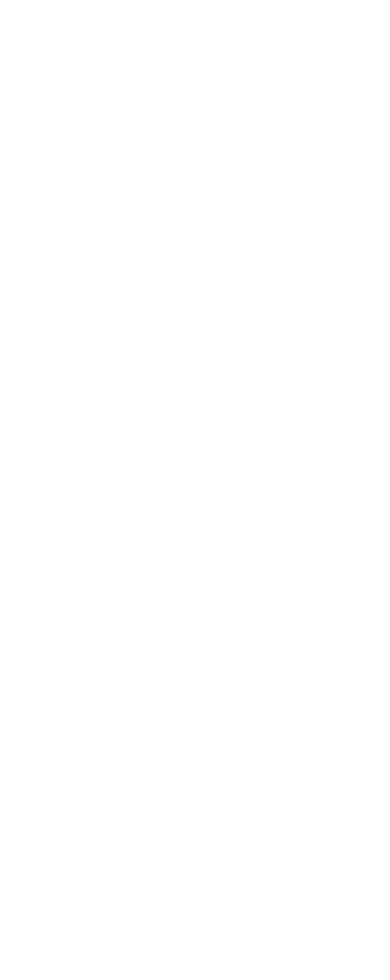
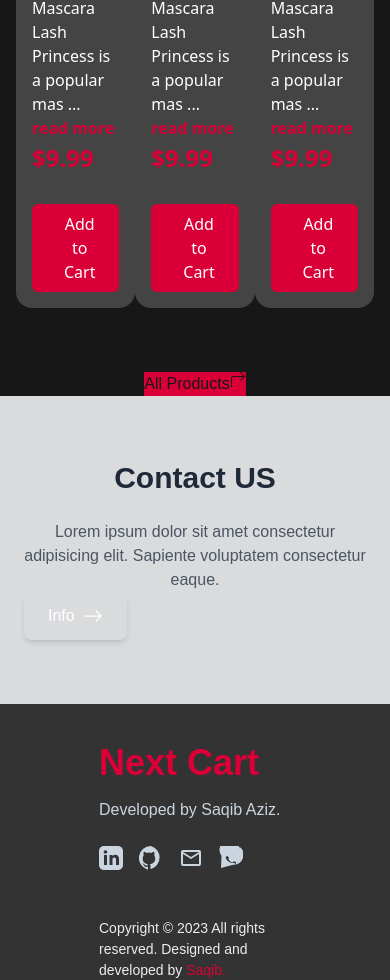
Before and after one commit to AQSA-ABDULLAH/ecommerce-s-app-with-seo, a Next.js app: page / in a window 390 px wide. Shown: the part 3413-4393 px from the top of the page. Before the commit the page ends 2720 px from the top, so only its background shows below. Built offline with nearby package versions, Linux system fonts and the light colour scheme.

Commit message:
create products

```diff
--- a/app/page.js
+++ b/app/page.js
@@ -1,7 +1,9 @@
+import ContactSection from "@/components/contact-us/ContactUs";
 import Footer from "@/components/footer/Footer";
 import Header from "@/components/hero/Header";
 import Hero from "@/components/hero/Hero";
 import Main from "@/components/main/Main";
+import Products from "@/components/products/Products";
 import Image from "next/image";
 
 export default function Home() {
@@ -9,6 +11,8 @@ export default function Home() {
     <>
       <Hero />
       <Main />
+      <Products />
+      <ContactSection />
       <Footer />
     </>
   );
--- /dev/null
+++ b/app/products/page.jsx
@@ -0,0 +1,9 @@
+import React from 'react'
+
+function page() {
+  return (
+    <div>page</div>
+  )
+}
+
+export default page
--- /dev/null
+++ b/components/contact-us/ContactUs.jsx
@@ -0,0 +1,50 @@
+import React from 'react';
+
+function ContactSection() {
+  return (
+    <div className="relative bg-gray-100 py-16">
+      {/* Overlay */}
+      <div className="absolute inset-0 bg-black opacity-10"></div>
+
+      {/* Container */}
+      <div className="relative max-w-7xl mx-auto px-6 lg:px-8">
+        {/* Content */}
+        <div className="text-center space-y-6">
+          <h2 className="text-3xl font-bold text-gray-800">
+            Contact <span className="text-primary">US</span>
+          </h2>
+          <p className="text-gray-600">
+            Lorem ipsum dolor sit amet consectetur adipisicing elit. Sapiente voluptatem consectetur eaque.
+          </p>
+          <a href="/contact">
+            <button
+              type="button"
+              className="bg-primary text-white px-6 py-3 rounded-lg shadow-md hover:bg-primary-dark flex items-center space-x-2"
+            >
+              <span>Info</span>
+              <span className="text-white">
+                <svg
+                  stroke="currentColor"
+                  fill="currentColor"
+                  strokeWidth="0"
+                  viewBox="0 0 16 16"
+                  aria-hidden="true"
+                  focusable="false"
+                  className="h-5 w-5"
+                  xmlns="http://www.w3.org/2000/svg"
+                >
+                  <path
+                    fillRule="evenodd"
+                    d="M1 8a.5.5 0 0 1 .5-.5h11.793l-3.147-3.146a.5.5 0 0 1 .708-.708l4 4a.5.5 0 0 1 0 .708l-4 4a.5.5 0 0 1-.708-.708L13.293 8.5H1.5A.5.5 0 0 1 1 8z"
+                  ></path>
+                </svg>
+              </span>
+            </button>
+          </a>
+        </div>
+      </div>
+    </div>
+  );
+}
+
+export default ContactSection;
--- a/components/footer/Footer.jsx
+++ b/components/footer/Footer.jsx
@@ -1,9 +1,96 @@
-import React from 'react'
+import React from "react";
 
-function Footer() {
+const Footer = () => {
   return (
-    <div>Footer</div>
-  )
-}
+    <footer className="bg-[#000000CC] text-[#EDEDED]">
+      <div className="mx-[83px] px-[16px] py-[32px]">
+        {/* Logo and Developer Info */}
+        <a href="/" className="text-[#DA0037] text-[36px] font-bold">
+          Next Cart
+        </a>
+        <p className="mt-[8px] text-[16px] text-[#CBD5E0]">Developed by Saqib Aziz.</p>
 
-export default Footer
+        {/* Social Media Links */}
+        <div className="flex space-x-4 mt-[8px] pt-[16px]">
+          <a
+            href="https://www.linkedin.com/in/saqib-aziz41/"
+            target="_blank"
+            rel="noopener noreferrer"
+            className="text-[#CBD5E0] hover:text-white transition"
+          >
+            <svg
+              className="h-6 w-6"
+              fill="currentColor"
+              xmlns="http://www.w3.org/2000/svg"
+              viewBox="0 0 24 24"
+            >
+              <path d="M19 0h-14c-2.8 0-5 2.2-5 5v14c0 2.8 2.2 5 5 5h14c2.8 0 5-2.2 5-5v-14c0-2.8-2.2-5-5-5zm-11 19h-3v-10h3v10zm-1.5-11.3c-1 0-1.8-.8-1.8-1.7s.8-1.7 1.8-1.7c1 0 1.8.8 1.8 1.7s-.8 1.7-1.8 1.7zm13.5 11.3h-3v-5.3c0-1.3-.5-2.2-1.6-2.2-.9 0-1.5.6-1.8 1.2-.1.2-.1.5-.1.8v5.5h-3v-10h3v1.4c.4-.7 1.2-1.6 2.9-1.6 2.1 0 3.6 1.4 3.6 4.3v5.9z" />
+            </svg>
+          </a>
+          <a
+            href="https://github.com/"
+            target="_blank"
+            rel="noopener noreferrer"
+            className="text-[#CBD5E0] hover:text-white transition"
+          >
+            <svg
+              className="h-6 w-6"
+              fill="currentColor"
+              xmlns="http://www.w3.org/2000/svg"
+              viewBox="0 0 24 24"
+            >
+              <path d="M12 0a12 12 0 0 0-3.8 23.4c.6.1.8-.2.8-.5v-2.1c-3.3.7-4-1.4-4-1.4-.5-1.1-1.1-1.4-1.1-1.4-.9-.6.1-.6.1-.6 1 .1 1.5 1 1.5 1 .9 1.5 2.3 1 2.9.8.1-.7.4-1 .7-1.2-2.6-.3-5.4-1.3-5.4-5.6 0-1.2.4-2.3 1-3.1-.1-.2-.5-1.6.1-3.4 0 0 .8-.3 2.7 1a9.3 9.3 0 0 1 4.9 0c1.9-1.3 2.7-1 2.7-1 .6 1.8.2 3.2.1 3.4.6.8 1 1.9 1 3.1 0 4.3-2.8 5.3-5.4 5.6.4.3.7.9.7 1.8v2.6c0 .3.2.6.8.5A12 12 0 0 0 12 0z" />
+            </svg>
+          </a>
+          <a
+            href="mailto:saqib.aziz41@gmail.com"
+            className="text-[#CBD5E0] hover:text-white transition"
+          >
+            <svg
+              className="h-6 w-6"
+              fill="currentColor"
+              xmlns="http://www.w3.org/2000/svg"
+              viewBox="0 0 24 24"
+            >
+              <path d="M20 4H4a2 2 0 0 0-2 2v12a2 2 0 0 0 2 2h16a2 2 0 0 0 2-2V6a2 2 0 0 0-2-2zM4 8l8 5 8-5v10H4V8zm8 3L4 6h16l-8 5z" />
+            </svg>
+          </a>
+          <a
+            href="https://wa.me/+923459084214"
+            target="_blank"
+            rel="noopener noreferrer"
+            className="text-[#CBD5E0] hover:text-white transition"
+          >
+            <svg
+              className="h-6 w-6"
+              fill="currentColor"
+              xmlns="http://www.w3.org/2000/svg"
+              viewBox="0 0 24 24"
+            >
+              <path d="M20.5 3.5a10 10 0 1 0-18 6.3L2 22l12.2-3.2a10 10 0 0 0 6.3-18zM15.3 16.8c-.6.2-1.1.3-1.6.3-2.6 0-5.5-2.1-6.5-4.1-.5-1-.6-1.9-.1-2.5.2-.3.5-.3.9-.3.4 0 .7.1.9.3l.7.8c.3.3.3.6.2.9l-.3.5c-.1.2-.1.4.2.8l.7 1c.5.7 1.1 1.3 2 1.6l.6.3c.4.1.6 0 .9-.2l.4-.5c.3-.4.5-.4.9-.3l.8.3c.2 0 .6.2.8.3.2.3.4.8.3 1.1 0 .1-.3.7-.8 1z" />
+            </svg>
+          </a>
+        </div>
+        <div className="mt-8 flex flex-wrap justify-between items-center pt-4">
+          <p className="text-[14px]">
+            Copyright © 2023 All rights reserved. Designed and developed by{" "}
+            <span className="text-[#DA0037]">Saqib.</span>
+          </p>
+          <div className="flex space-x-4 text-[16px]">
+            <a href="/" className="hover:underline">
+              Home
+            </a>
+            <a href="/products" className="hover:underline">
+              Products
+            </a>
+            <a href="/contact" className="hover:underline">
+              Contact
+            </a>
+          </div>
+        </div>
+      </div>
+    </footer>
+  );
+};
+
+export default Footer;
--- a/components/main/Main.jsx
+++ b/components/main/Main.jsx
@@ -28,9 +28,9 @@ function Main() {
   ];
 
   return (
-    <div className="bg-[#171717] py-[128px]">
+    <div className="bg-[#171717] py-[128px] font-style">
       <div className="mx-[283px] px-[10px]">
-        <h2 className="text-[36px] mb-[64px] uppercase text-[#EDEDED]">
+        <h2 className="text-[36px] mb-[64px] uppercase text-[#EDEDED] font-bold">
           Featured <span className="text-[#DA0037]">ITEMS</span>
         </h2>
         {sections.map((section, index) => (
--- a/components/main/Section.jsx
+++ b/components/main/Section.jsx
@@ -4,7 +4,7 @@ import ProductDetails from "./ProductDetails";
 function Section({ image, title, description, price, reverse }) {
   return (
     <div
-      className={`flex flex-col lg:flex-row gap-8 mt-[56px] items-start text-[#EDEDED] font-sans ${
+      className={`flex flex-col lg:flex-row gap-8 mt-[56px] items-start text-[#EDEDED] font-style ${
         reverse ? "lg:flex-row-reverse" : ""
       }`}
     >
--- /dev/null
+++ b/components/products/ProductCard.jsx
@@ -0,0 +1,51 @@
+import React from "react";
+import ActionButtons from "../main/ActionButtons";
+
+function ProductCard() {
+  return (
+    <div className="bg-[#444444] rounded-[16px] text-[#FFFFFF] overflow-hidden font-style">
+      <div className="h-[300px]">
+        <img
+          alt="Essence Mascara Lash Princess"
+          src="https://cdn.dummyjson.com/products/images/beauty/Essence%20Mascara%20Lash%20Princess/thumbnail.png"
+          className="w-[100%] h-[100%] object-cover"
+        />
+      </div>
+      <div className="mt-[24px] p-[16px]">
+        <div className="relative">
+          <h2 className="text-[30px]">Essence Mascara Lash</h2>
+          <div className="overlay-grad"></div>
+          <p className="pt-[8px] font-[16px] text-[#FFFFFF]">
+            The Essence Mascara Lash Princess is a popular mas ...
+          </p>
+          <span className="text-[#DA0037] text-[16px] font-semibold">
+            read more
+          </span>
+          <p className="text-[24px] text-[#DA0037] font-bold">$9.99</p>
+          <div className="mt-[12px] pt-[16px]">
+            <button
+              type="button"
+              className="bg-[#DA0037] w-full px-6 py-2 rounded-md flex justify-center items-center gap-2 hover:bg-primary-dark"
+            >
+              <svg
+                stroke="currentColor"
+                fill="currentColor"
+                strokeWidth="0"
+                viewBox="0 0 16 16"
+                height="1em"
+                className="1em"
+                xmlns="http://www.w3.org/2000/svg"
+              >
+                <path d="M9 5.5a.5.5 0 0 0-1 0V7H6.5a.5.5 0 0 0 0 1H8v1.5a.5.5 0 0 0 1 0V8h1.5a.5.5 0 0 0 0-1H9V5.5z"></path>
+                <path d="M.5 1a.5.5 0 0 0 0 1h1.11l.401 1.607 1.498 7.985A.5.5 0 0 0 4 12h1a2 2 0 1 0 0 4 2 2 0 0 0 0-4h7a2 2 0 1 0 0 4 2 2 0 0 0 0-4h1a.5.5 0 0 0 .491-.408l1.5-8A.5.5 0 0 0 14.5 3H2.89l-.405-1.621A.5.5 0 0 0 2 1H.5zm3.915 10L3.102 4h10.796l-1.313 7h-8.17zM6 14a1 1 0 1 1-2 0 1 1 0 0 1 2 0zm7 0a1 1 0 1 1-2 0 1 1 0 0 1 2 0z"></path>
+              </svg>
+              Add to Cart
+            </button>
+          </div>
+        </div>
+      </div>
+    </div>
+  );
+}
+
+export default ProductCard;
--- /dev/null
+++ b/components/products/Products.jsx
@@ -0,0 +1,44 @@
+import React from "react";
+import ProductCard from "./ProductCard";
+
+function Products() {
+  return (
+    <div className="bg-[#171717]">
+      <div className="py-[64px] px-[16px]">
+        <h2 className="uppercase text-[#EDEDED] text-[36px] mb-[64px] text-center">
+          available <span className="text-[#DA0037]">items</span>
+        </h2>
+        <div className="flex justify-between">
+          <ProductCard />
+          <ProductCard />
+          <ProductCard />
+        </div>
+      </div>
+
+      <div className="w-full flex justify-center">
+          <button type="button" className="bg-[#DA0037] flex">
+            All Products
+            <span className="chakra-button__icon css-1hzyiq5">
+              <svg
+                stroke="currentColor"
+                fill="currentColor"
+                stroke-width="0"
+                viewBox="0 0 16 16"
+                aria-hidden="true"
+                focusable="false"
+                height="1em"
+                width="1em"
+                xmlns="http://www.w3.org/2000/svg"
+              >
+                <path
+                  d="M14.854 4.854a.5.5 0 0 0 0-.708l-4-4a.5.5 0 0 0-.708.708L13.293 4H3.5A2.5 2.5 0 0 0 1 6.5v8a.5.5 0 0 0 1 0v-8A1.5 1.5 0 0 1 3.5 5h9.793l-3.147 3.146a.5.5 0 0 0 .708.708l4-4z"
+                ></path>
+              </svg>
+            </span>
+          </button>
+        </div>
+    </div>
+  );
+}
+
+export default Products;
```
Also changed, not shown: public/assets/storebg.jpg (added), public/assets/thumbnail.png (added).
